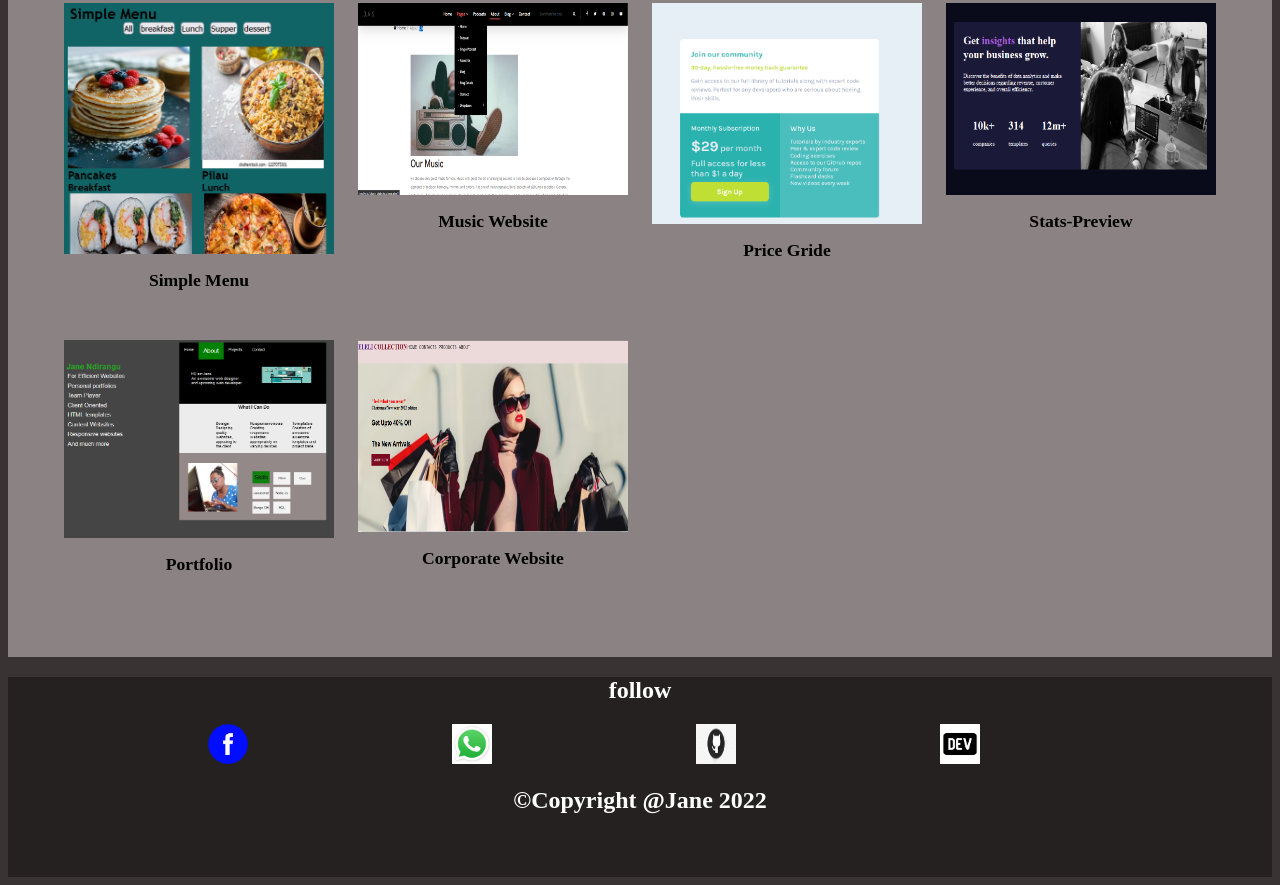
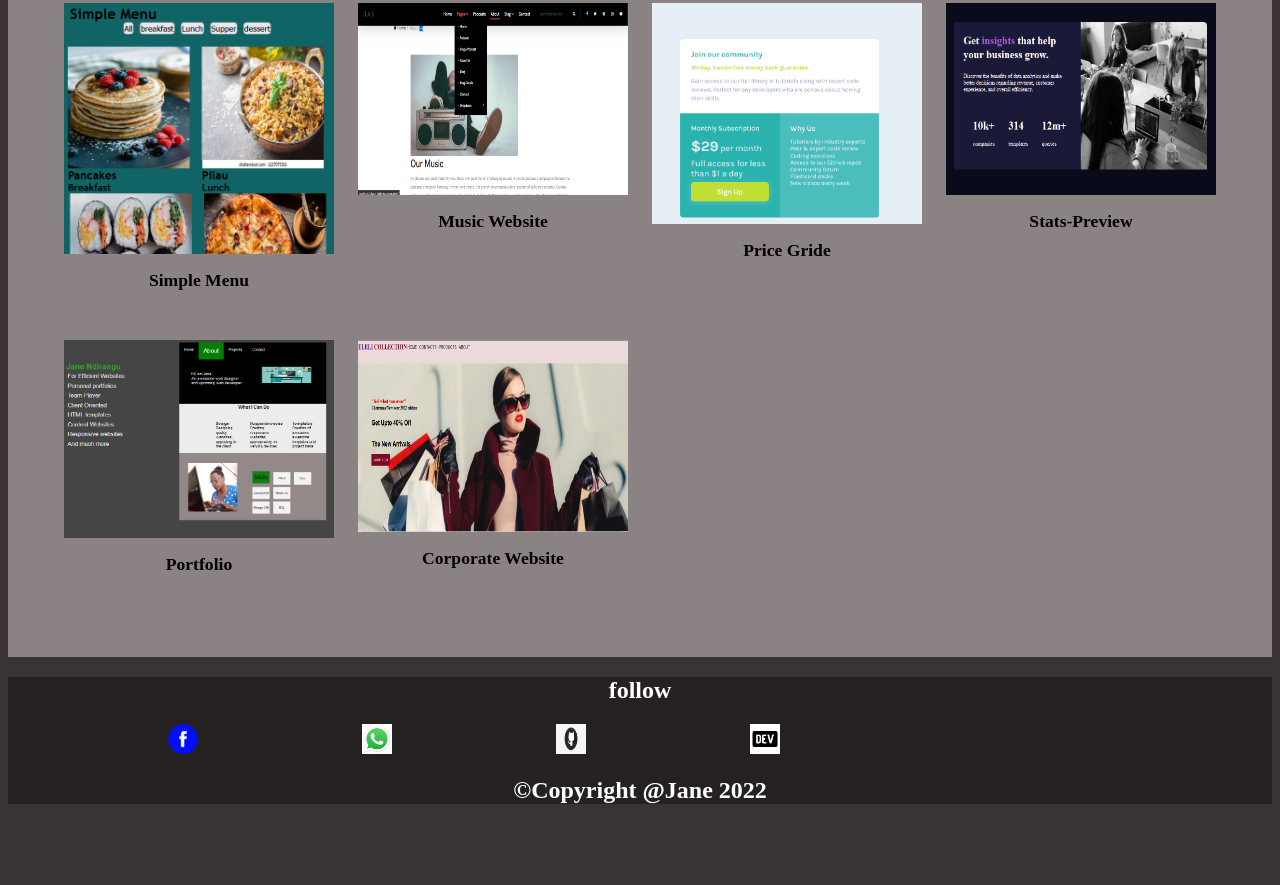
Before and after one commit to Jane49-cloud/my-info-site, a plain HTML site: page project.html in a window 1280 px wide. Shown: the part 558-1443 px from the top of the page. After the commit the page ends 1382 px from the top, so only its background shows below. Drawn offline with Linux system fonts and the light colour scheme.

```diff
--- a/footer.css
+++ b/footer.css
@@ -2,12 +2,13 @@
 footer{
     background-color: rgb(37, 33, 33);
     color: white;
-    height: 200px;
+    height: auto;
 }
 
 
 .fnav a{
- margin-left: 200px;
+ margin: 10pxpx;
+ margin-left:10rem;
 
 }
 footer h2{
--- a/project.css
+++ b/project.css
@@ -98,3 +98,18 @@ h2{
 body{
     background-color: rgb(58, 51, 51);
 }
+@media screen and (min-width :992px) {
+
+     footer hr{
+            width:300px;
+            margin-left:40%;
+ }
+
+ }
+ @media screen and (max-width :500) {
+
+     footer {
+       visibility: hidden;
+     }
+
+ }
--- a/project.html
+++ b/project.html
@@ -12,7 +12,6 @@
     <a class="elem1" href="about.html">About</a>
     <a class="elem2" href="project.html">Projects</a>
     <a class="elem3" href="contact.html">Contact</a>
-    <a class="elem4" href="https://1drv.ms/w/s!Au80slijrhQ1gQF5ue-vTIIPoDo2">View CV</a>
 
 </nav></header>
 <body>
@@ -140,11 +139,11 @@
     <footer>
         <h2>follow</h2>
         <div class="fnav">
-            <a href="https://www.facebook.com/profile.php?id=100010907769781"><img src="Facebook_Logo.png" height="40px"
-                    width="40" H alt=""></a>
-            <a href=" https://wa.me/+245791055992"><img src="download.jpeg" height="40px" width="40" alt=""></a>
-            <a href="https://github.com/Jane49-cloud"><img src="github.png" height="40px" width="40" alt=""></a>
-            <a href="https://dev.to/jane49cloud"><img src="dev.png" height="40px" width="40" alt=""></a>
+            <a href="https://www.facebook.com/profile.php?id=100010907769781"><img src="Facebook_Logo.png" height="30px"
+                    width="30" H alt=""></a>
+            <a href=" https://wa.me/+245791055992"><img src="download.jpeg" height="30px" width="30" alt=""></a>
+            <a href="https://github.com/Jane49-cloud"><img src="github.png" height="30px" width="30" alt=""></a>
+            <a href="https://dev.to/jane49cloud"><img src="dev.png" height="30px" width="30" alt=""></a>
         </div>
 
         <h2><span>&copy;</span>Copyright @Jane 2022</h2>
```
